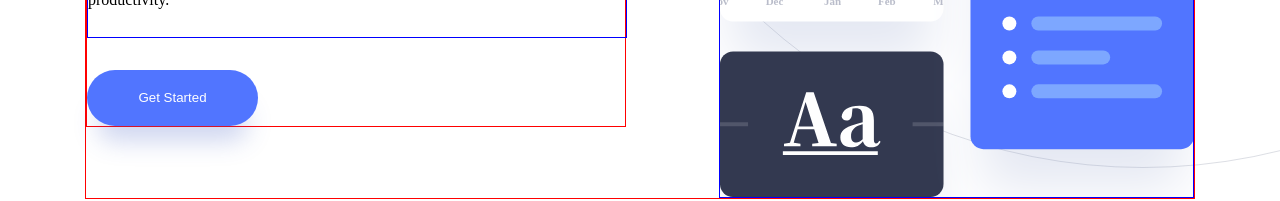
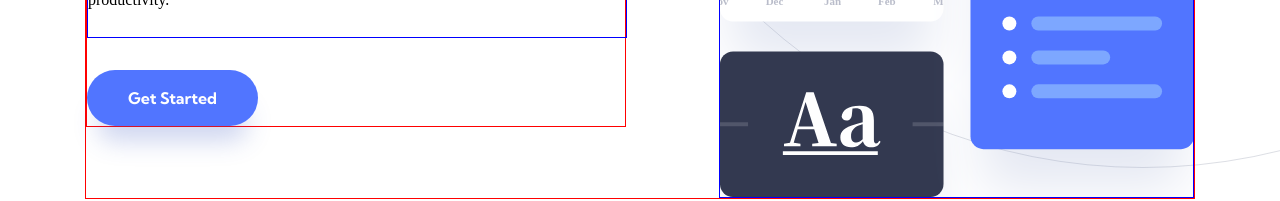
Before and after one commit to danielopq/officelite, a React (Vite) app: page / in a window 1280 px wide. Shown: the part 547-748 px from the top of the page. Built offline with nearby package versions, Linux system fonts and the light colour scheme.

Commit message:
index.css - fonts set, button fonts added

```diff
--- a/src/assets/css/index.css
+++ b/src/assets/css/index.css
@@ -2,6 +2,20 @@
   --darkest-grey: #25293A; /*rgb(37,41,58) / hsl(229,22%,19%)*/
   --light-purple: #829CFF /*rgb(130, 156, 255) / hsl(228, 100%, 75%)*/;
   --dark-purple: #5175FF; /*rgb(81,117,255) / hsl(228,100%,66%) */
+}
+
+@font-face {
+	font-family: 'KumbhSans-Bold';
+	src: url("../../fonts/KumbhSans-Bold.woff")format('woff');
+	font-style: normal;
+  font-weight: 700;
+}
+
+@font-face {
+	font-family: 'KumbhSans-Regular';
+	src: url("../../fonts/KumbhSans-Regular.woff")format('woff');
+	font-style: normal;
+  font-weight: 400;
 }
 
 *{
@@ -32,4 +46,5 @@ button{
   border: none;
   border-radius: 28px;
   cursor:pointer;
+  font: 700 16px/28px 'KumbhSans-Bold';
 }
--- a/src/components/main/MainContent.tsx
+++ b/src/components/main/MainContent.tsx
@@ -1,5 +1,5 @@
 import '../../assets/css/main/mainContent.css'
-import DefaultButton from '../commons/defaultButton';
+import DefaultButton from '../commons/DefaultButton';
 const MainContent = () => {
     return (
         <div id="mainContent">
```
Also changed, not shown: src/fonts/KumbhSans-Bold.woff (added), src/fonts/KumbhSans-Regular.woff (added).
